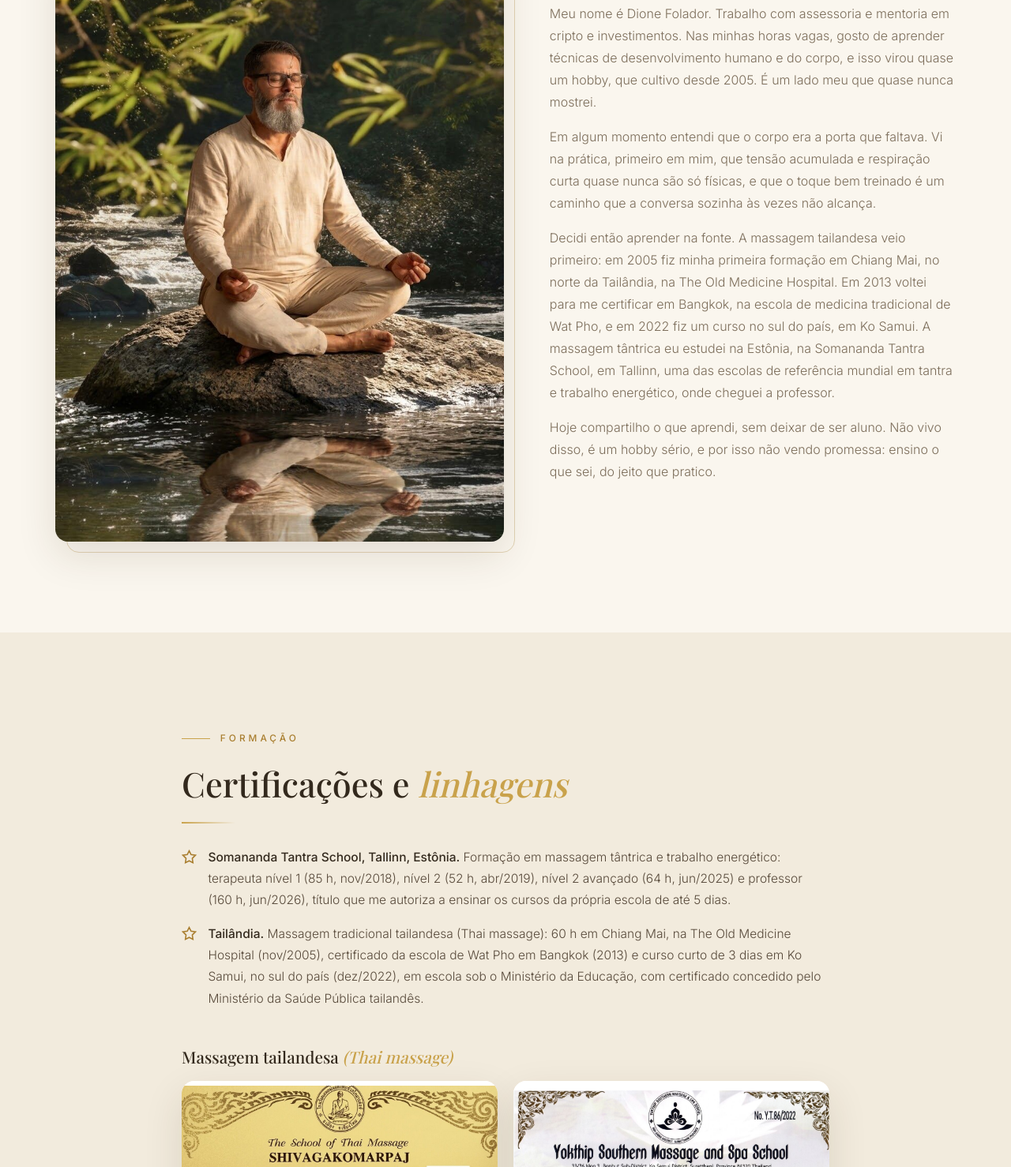
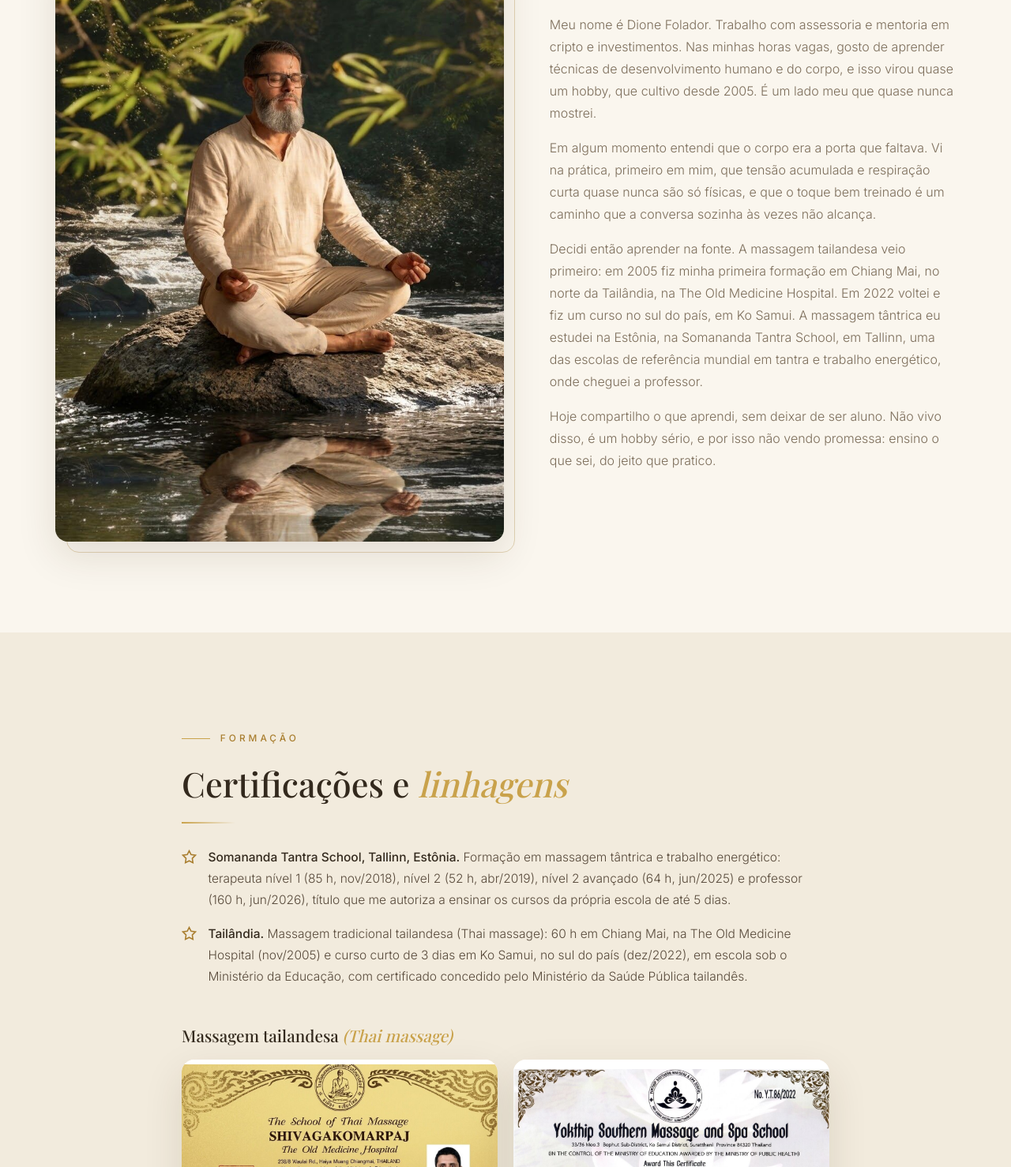
Before and after one commit to zebubit/toqueconsciente-site, a plain HTML site: page sobre.html in a window 1280 px wide. Shown: the part 763-2241 px from the top of the page at 79% size. Drawn offline with nearby package versions, Linux system fonts and the light colour scheme; a web font is replaced by a local one.

Commit message:
Ajusta o texto de formação
Co-Authored-By: Claude Fable 5.2 <noreply@anthropic.com>

```diff
--- a/sobre.html
+++ b/sobre.html
@@ -50,7 +50,7 @@
     <div class="reveal d1">
       <p style="color: var(--muted);">Meu nome é Dione Folador. Trabalho com assessoria e mentoria em cripto e investimentos. Nas minhas horas vagas, gosto de aprender técnicas de desenvolvimento humano e do corpo, e isso virou quase um hobby, que cultivo desde 2005. É um lado meu que quase nunca mostrei.</p>
       <p style="color: var(--muted); margin-top: 1rem;">Em algum momento entendi que o corpo era a porta que faltava. Vi na prática, primeiro em mim, que tensão acumulada e respiração curta quase nunca são só físicas, e que o toque bem treinado é um caminho que a conversa sozinha às vezes não alcança.</p>
-      <p style="color: var(--muted); margin-top: 1rem;">Decidi então aprender na fonte. A massagem tailandesa veio primeiro: em 2005 fiz minha primeira formação em Chiang Mai, no norte da Tailândia, na The Old Medicine Hospital. Em 2013 voltei para me certificar em Bangkok, na escola de medicina tradicional de Wat Pho, e em 2022 fiz um curso no sul do país, em Ko Samui. A massagem tântrica eu estudei na Estônia, na Somananda Tantra School, em Tallinn, uma das escolas de referência mundial em tantra e trabalho energético, onde cheguei a professor.</p>
+      <p style="color: var(--muted); margin-top: 1rem;">Decidi então aprender na fonte. A massagem tailandesa veio primeiro: em 2005 fiz minha primeira formação em Chiang Mai, no norte da Tailândia, na The Old Medicine Hospital. Em 2022 voltei e fiz um curso no sul do país, em Ko Samui. A massagem tântrica eu estudei na Estônia, na Somananda Tantra School, em Tallinn, uma das escolas de referência mundial em tantra e trabalho energético, onde cheguei a professor.</p>
       <p style="color: var(--muted); margin-top: 1rem;">Hoje compartilho o que aprendi, sem deixar de ser aluno. Não vivo disso, é um hobby sério, e por isso não vendo promessa: ensino o que sei, do jeito que pratico.</p>
     </div>
   </div>
@@ -64,7 +64,7 @@
       <hr class="gold-rule">
       <ul class="cred-list">
         <li><svg viewBox="0 0 24 24" fill="none" stroke-width="2"><path d="M12 2l3 6 7 1-5 5 1 7-6-3-6 3 1-7-5-5 7-1z"/></svg><span><strong>Somananda Tantra School, Tallinn, Estônia.</strong> Formação em massagem tântrica e trabalho energético: terapeuta nível 1 (85 h, nov/2018), nível 2 (52 h, abr/2019), nível 2 avançado (64 h, jun/2025) e professor (160 h, jun/2026), título que me autoriza a ensinar os cursos da própria escola de até 5 dias.</span></li>
-        <li><svg viewBox="0 0 24 24" fill="none" stroke-width="2"><path d="M12 2l3 6 7 1-5 5 1 7-6-3-6 3 1-7-5-5 7-1z"/></svg><span><strong>Tailândia.</strong> Massagem tradicional tailandesa (Thai massage): 60 h em Chiang Mai, na The Old Medicine Hospital (nov/2005), certificado da escola de Wat Pho em Bangkok (2013) e curso curto de 3 dias em Ko Samui, no sul do país (dez/2022), em escola sob o Ministério da Educação, com certificado concedido pelo Ministério da Saúde Pública tailandês.</span></li>
+        <li><svg viewBox="0 0 24 24" fill="none" stroke-width="2"><path d="M12 2l3 6 7 1-5 5 1 7-6-3-6 3 1-7-5-5 7-1z"/></svg><span><strong>Tailândia.</strong> Massagem tradicional tailandesa (Thai massage): 60 h em Chiang Mai, na The Old Medicine Hospital (nov/2005) e curso curto de 3 dias em Ko Samui, no sul do país (dez/2022), em escola sob o Ministério da Educação, com certificado concedido pelo Ministério da Saúde Pública tailandês.</span></li>
       </ul>
       <h3 style="margin-top:3rem;">Massagem tailandesa <em>(Thai massage)</em></h3>
       <div class="cert-grid">
```
Also changed, not shown: index.html (+2 -2 lines).
